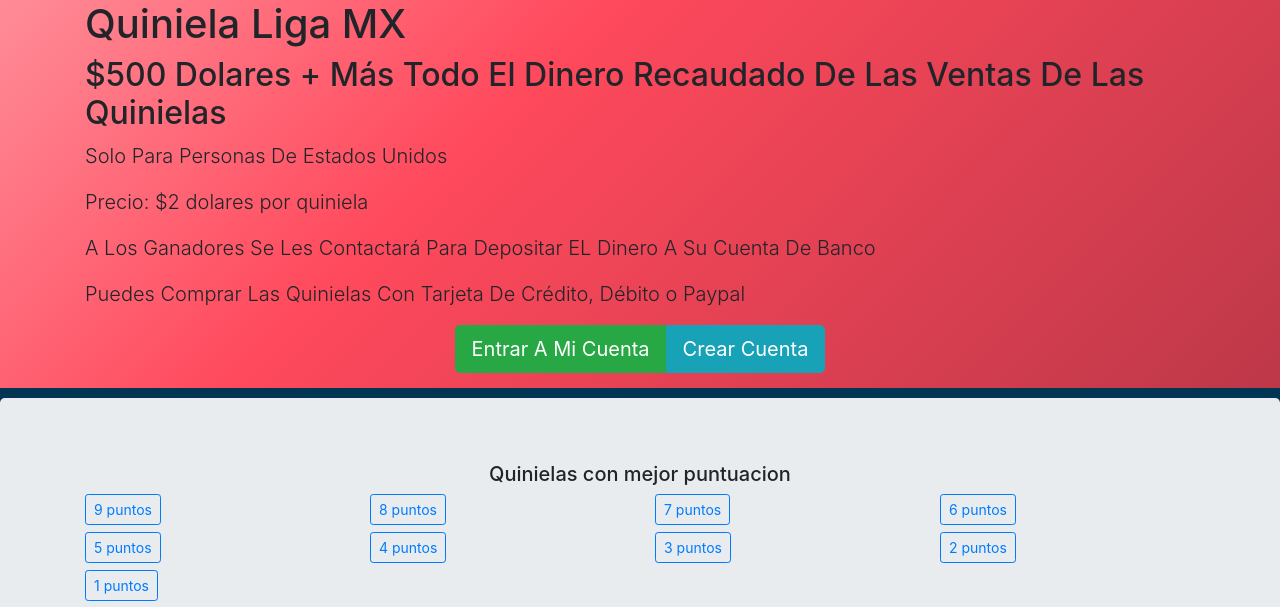
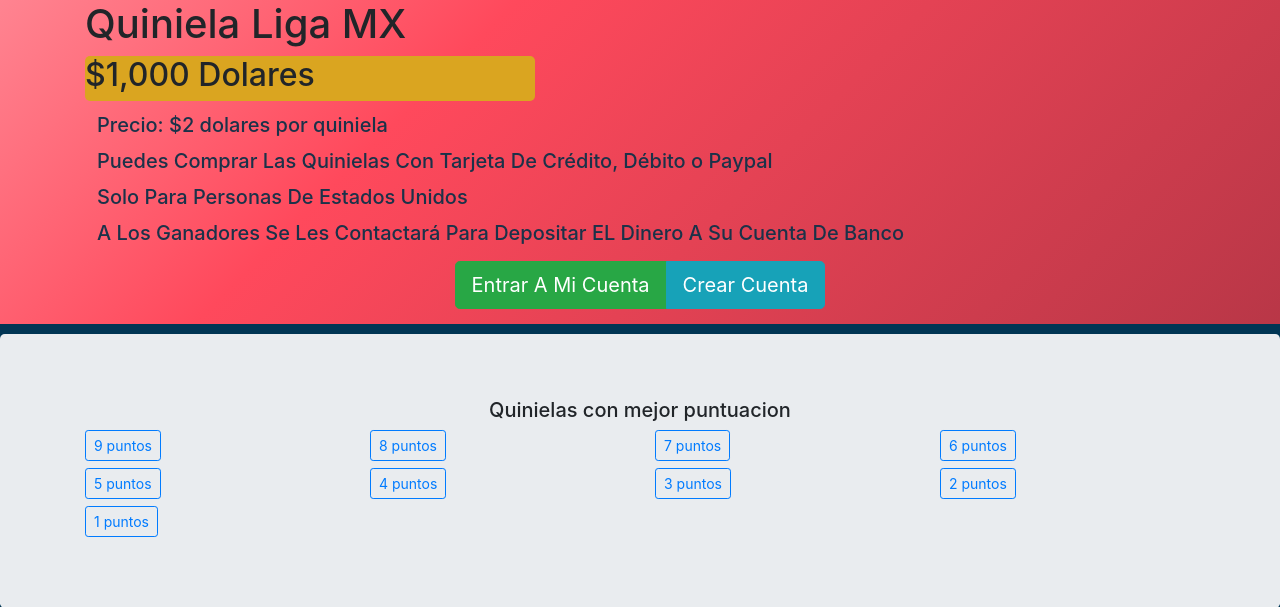
Before and after one commit to silvano905/twerk2020, a Django app: page / in a window 1280 px wide. Shown: the part 56-663 px from the top of the page. Run offline with Django 3.2, Linux system fonts and the light colour scheme; data that the repository does not hold is empty; some libraries are stand-ins or nearby versions.

Commit message:
ndfndfasssa

```diff
--- a/tip/templates/tip/tip_list.html
+++ b/tip/templates/tip/tip_list.html
@@ -7,11 +7,35 @@
   <div class="container">
 
       <h1 class="display-5">Quiniela Liga MX</h1>
-      <h2>$500 Dolares + Más Todo El Dinero Recaudado De Las Ventas De Las Quinielas</h2>
-      <p class="lead">Solo Para Personas De Estados Unidos</p>
-      <p class="lead">Precio: $2 dolares por quiniela</p>
-      <p class="lead">A Los Ganadores Se Les Contactará Para Depositar EL Dinero A Su Cuenta De Banco</p>
-      <p class="lead">Puedes Comprar Las Quinielas Con Tarjeta De Crédito, Débito o Paypal</p>
+
+        <div style="background-color: goldenrod; width: 450px;height: 45px; border-radius: 5px">
+            <h2>$1,000 Dolares</h2>
+        </div>
+
+        <div class="list-group" style="margin: 12px; color: #1b3249 !important;">
+            <div class="d-flex w-100 justify-content-between">
+              <h5 class="mb-1">Precio: $2 dolares por quiniela</h5>
+            </div>
+
+            <div class="d-flex w-100 justify-content-between" style="margin-top: 8px">
+              <h5 class="mb-1">Puedes Comprar Las Quinielas Con Tarjeta De Crédito, Débito o Paypal</h5>
+            </div>
+
+            <div class="d-flex w-100 justify-content-between" style="margin-top: 8px">
+              <h5 class="mb-1">Solo Para Personas De Estados Unidos</h5>
+            </div>
+
+            <div class="d-flex w-100 justify-content-between" style="margin-top: 8px">
+              <h5 class="mb-1">A Los Ganadores Se Les Contactará Para Depositar EL Dinero A Su Cuenta De Banco</h5>
+            </div>
+
+        </div>
+
+{##}
+{#      <p class="lead">Solo Para Personas De Estados Unidos</p>#}
+{#      <p class="lead">Precio: $2 dolares por quiniela</p>#}
+{#      <p class="lead">A Los Ganadores Se Les Contactará Para Depositar EL Dinero A Su Cuenta De Banco</p>#}
+{#      <p class="lead">Puedes Comprar Las Quinielas Con Tarjeta De Crédito, Débito o Paypal</p>#}
 
       <div style="text-align: center">
         <div class="btn-group" role="group" aria-label="Basic example" style="margin-bottom: 10px">
```
